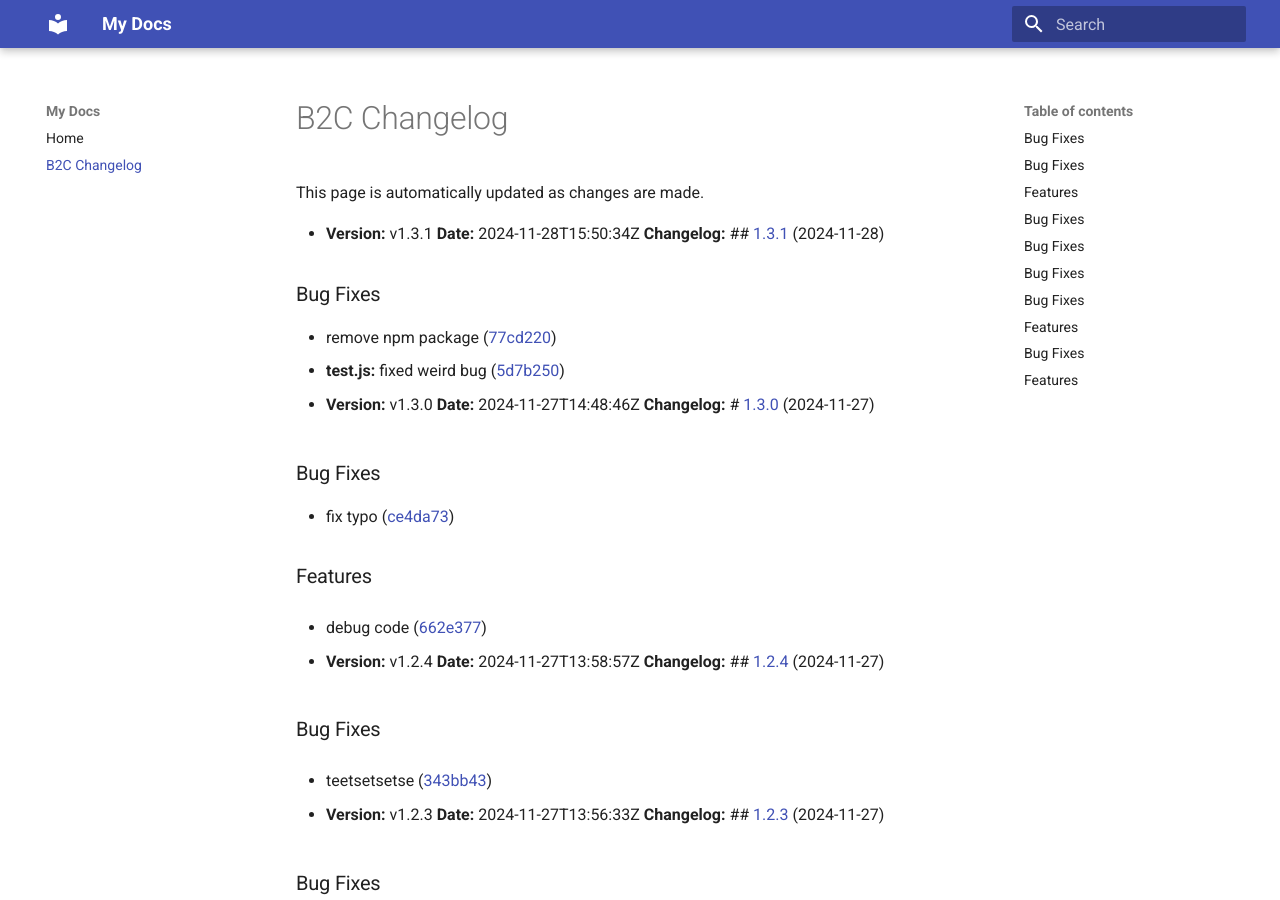
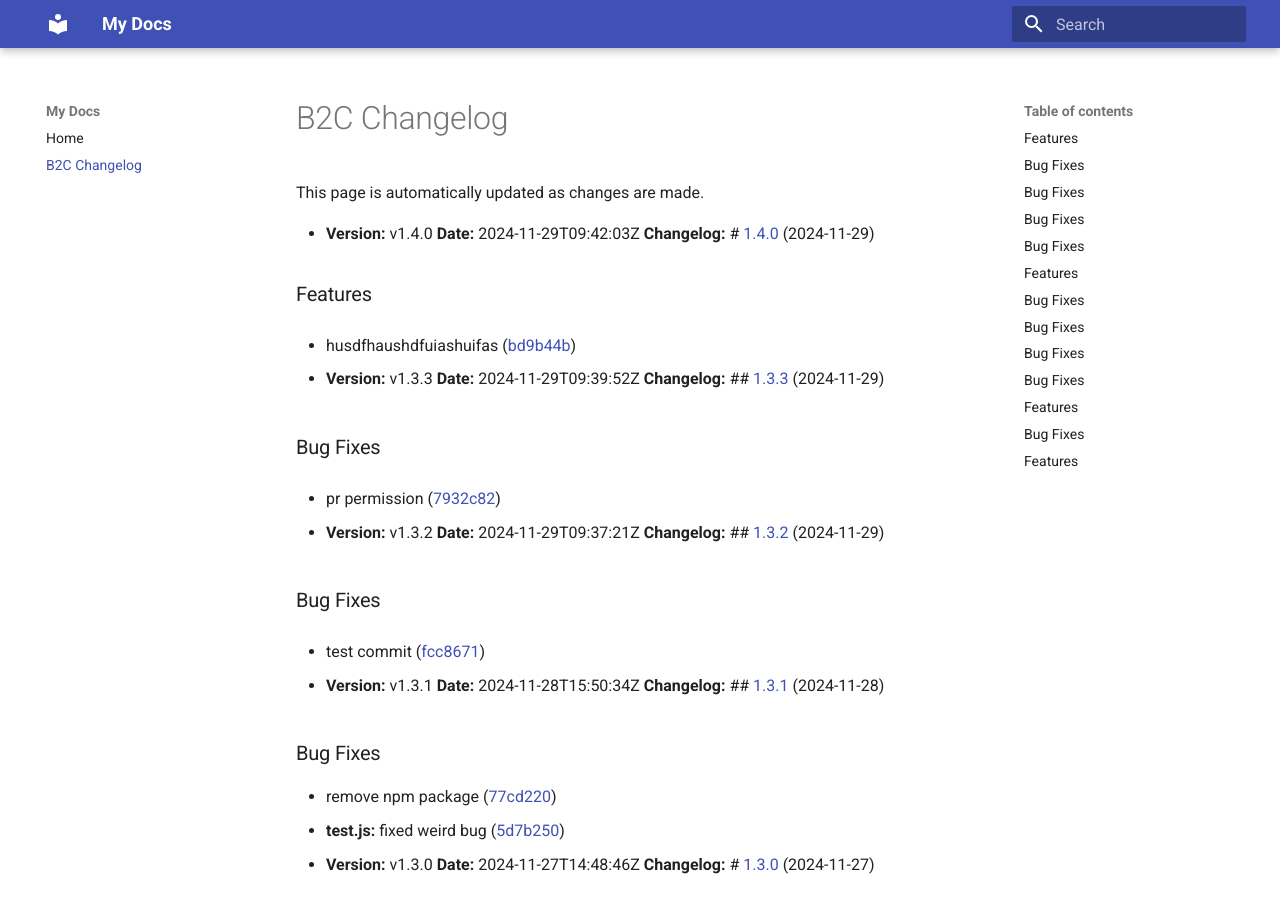
Before and after one commit to OliverSpeak/mkdocs-material-test, an MkDocs documentation site: the page built from docs/b2c-changelog.md, in a window 1280 px wide and 900 px high. Built offline with MkDocs 1.6.1 and Material for MkDocs 9.7.7, drawn with Linux system fonts in a browser that asks for light colours.

Commit message:
Update docs/b2c-changelog.md with release data

```diff
--- a/docs/b2c-changelog.md
+++ b/docs/b2c-changelog.md
@@ -1,6 +1,42 @@
 # B2C Changelog
 
 This page is automatically updated as changes are made.
+
+- **Version:** v1.4.0
+  **Date:** 2024-11-29T09:42:03Z
+  **Changelog:** # [1.4.0](https://github.com/OliverSpeak/semantic-test/compare/v1.3.3...v1.4.0) (2024-11-29)
+
+
+### Features
+
+* husdfhaushdfuiashuifas ([bd9b44b](https://github.com/OliverSpeak/semantic-test/commit/bd9b44b5658f4960beb998b5b9c74329434dd66d))
+
+
+
+
+- **Version:** v1.3.3
+  **Date:** 2024-11-29T09:39:52Z
+  **Changelog:** ## [1.3.3](https://github.com/OliverSpeak/semantic-test/compare/v1.3.2...v1.3.3) (2024-11-29)
+
+
+### Bug Fixes
+
+* pr permission ([7932c82](https://github.com/OliverSpeak/semantic-test/commit/7932c82c39b585aa7d55cddcc99414ae1f45b73f))
+
+
+
+
+- **Version:** v1.3.2
+  **Date:** 2024-11-29T09:37:21Z
+  **Changelog:** ## [1.3.2](https://github.com/OliverSpeak/semantic-test/compare/v1.3.1...v1.3.2) (2024-11-29)
+
+
+### Bug Fixes
+
+* test commit ([fcc8671](https://github.com/OliverSpeak/semantic-test/commit/fcc867158df68f8486bc47ce6f5b917432108174))
+
+
+
 
 - **Version:** v1.3.1
   **Date:** 2024-11-28T15:50:34Z
```
